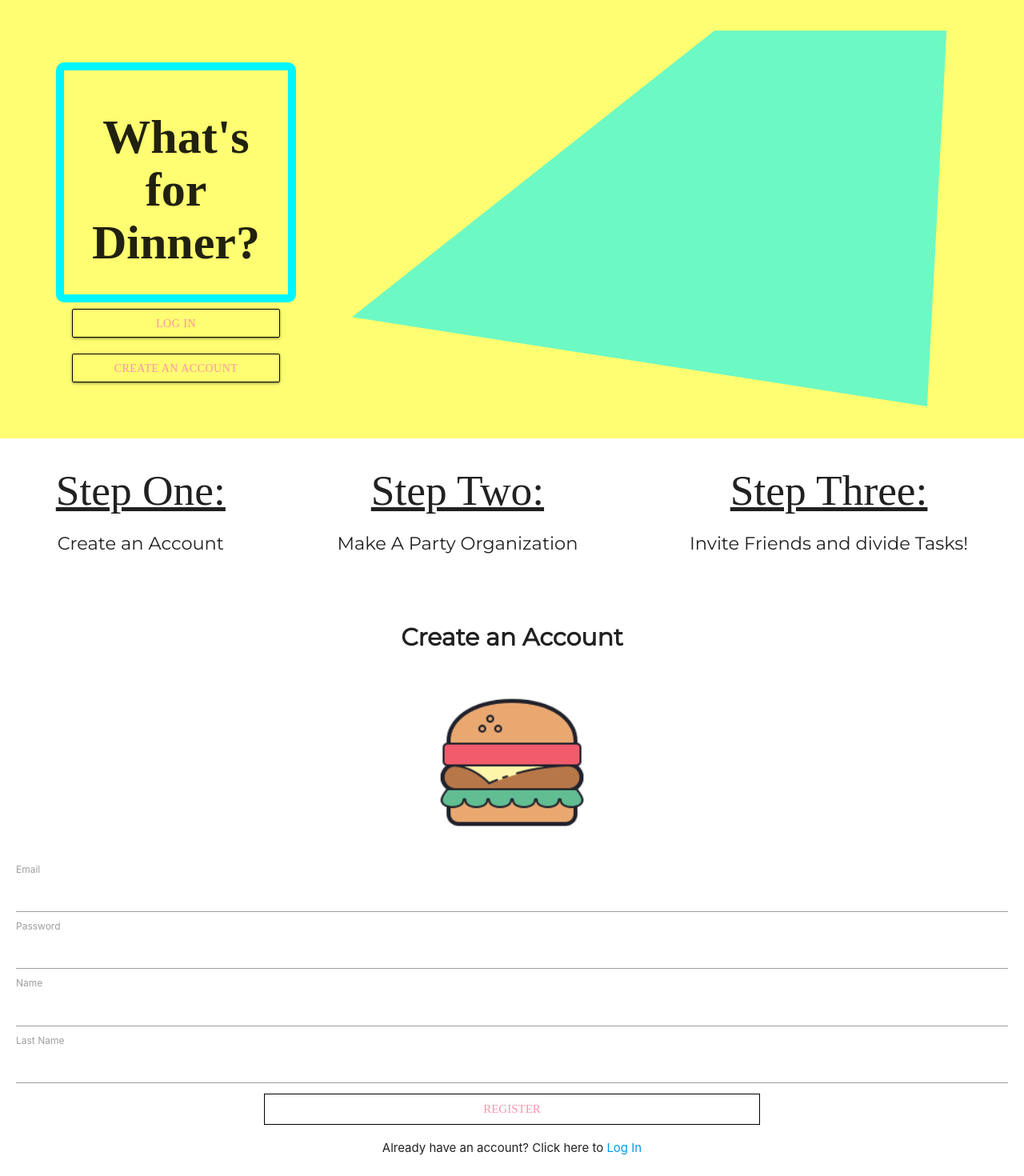
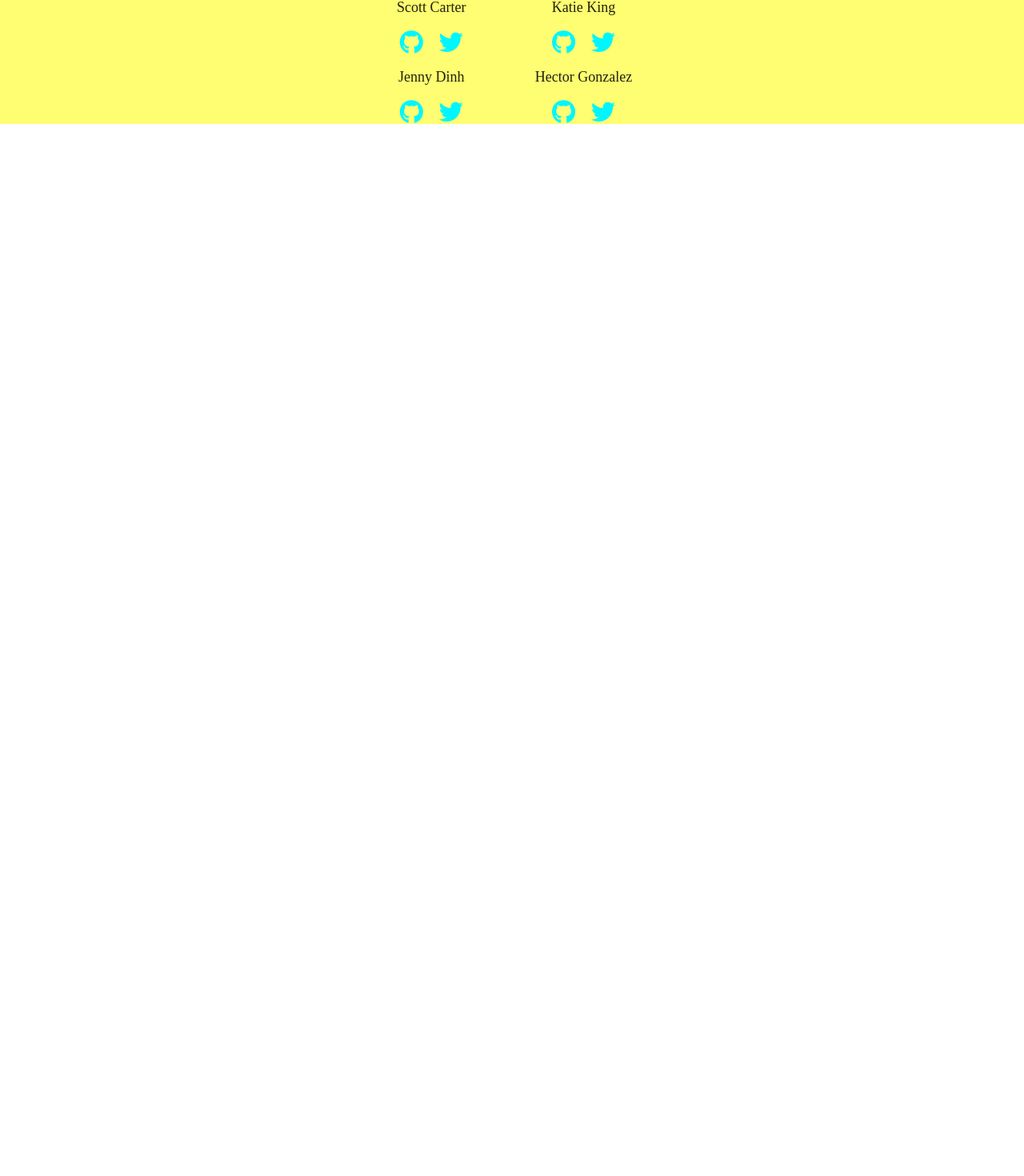
Before and after one commit to whats-for-dinner-juno/teamFoodie, a React (Create React App) app: page /signup in a window 1280 px wide. Shown: the part 92-1562 px from the top of the page at 80% size. After the commit the page ends 800 px from the top, so only its background shows below. Built offline with nearby package versions, Linux system fonts and the light colour scheme; a web font is replaced by a local one.

Commit message:
added router to account page

```diff
--- a/src/components/App.js
+++ b/src/components/App.js
@@ -10,7 +10,7 @@ import Login from './authenication/Login';
 import SignUp from './authenication/SignUp';
 import { BrowserRouter as Router, NavLink, Link, Route, Switch } from 'react-router-dom';
 import Referral from './Referral';
-
+import Account from './authenication/Account'
 
 class App extends Component {
   render() {
@@ -18,10 +18,12 @@ class App extends Component {
 
     <Router basename={process.env.PUBLIC_URL}>
       <div className="App">
-        <Route path="/" component={HomePage} />
-        <Route path="/login" component={Login} />
-        <Route path="/signup" component={SignUp} />
+        <Switch>
+        <Route exact path="/" component={HomePage} />
+        <Route path="/account" component={Account} />
         <Route path="/createparty" component={PartyName} />
+        </Switch>
+
         {/* importing just for test purposes */}
         {/* <Search /> */}
         {/* <Referral /> */}
--- a/src/components/HomePage.js
+++ b/src/components/HomePage.js
@@ -6,12 +6,12 @@ class HomePage extends Component {
     render() {
         return(
         <div>
-            <div className="">
+            <div id="landingPage">
                 <div class="heroContainer">
                     <div className="headerText">
                         <h1>What's for Dinner?</h1>
-                        <Link to="/login" ><button className="btn login">Log In</button></Link>
-                        <Link to="/signup"><button className="btn create"> Create an Account</button></Link>
+                        <Link to="/account/login" ><button className="btn login">Log In</button></Link>
+                        <Link to="/account/signup"><button className="btn create"> Create an Account</button></Link>
                     </div>
                     <div class="inner"></div>
                 </div>
--- a/src/components/authenication/Account.js
+++ b/src/components/authenication/Account.js
@@ -1,16 +1,20 @@
 import React, { Component } from 'react';
 import Login from './Login';
 import SignUp from './SignUp';
-import {BrowserRouter as Router, Route, Link } from 'react-router-dom';
+import {BrowserRouter as Router, Route, Link, Switch } from 'react-router-dom';
 
 class Account extends Component {
     render() {
         return(
             <div className="authenication">
-                <Router>
-                    <Route path="" component={Login}></Route>
-                    <Route path="" component={SignUp}></Route>
-                </Router>
+                <Switch>
+                    <Route path="/account/login" component={Login} />
+                    <Route path="/account/signup" component={SignUp} />
+                </Switch>
+                {/* <Router>
+                    <Route path="/login" component={Login}></Route>
+                    <Route path="/signup" component={SignUp}></Route>
+                </Router> */}
             </div>
         )
     }
--- a/src/components/authenication/Login.js
+++ b/src/components/authenication/Login.js
@@ -7,7 +7,6 @@ import Swal from 'sweetalert2';
 import PartyName from './../partyGroup/PartyName';
 
 class Login extends Component{
-
     constructor(props){
         super(props);
         this.state = {
@@ -39,7 +38,6 @@ class Login extends Component{
     // store the value of the onChange functions and compare them to the login names and passwords in the firebase database.
     // if the login matches that, set the user to the specified firebase parent node.
     // display the user name in the corner and display their database information
-
 
     handleChange = (event) => {
         this.setState({
@@ -99,16 +97,14 @@ class Login extends Component{
           });
     }
 
-
-
     signOut = () => firebase.auth().signOut();
 
     render(){
-        {console.log(this.state.loggedIn)}
-        return(
-            <form className="formContainer">
+        let loginpage =
+        <div>
             <h4>Login to your Account</h4>
             <img className="icon" src={HamIcon} alt="login icon" />
+
             <div className="email">
                 <label htmlFor="email">username</label>
                 <input
@@ -131,13 +127,18 @@ class Login extends Component{
         <div className="wrapperBtn">
                 <button onClick={this.handleClick} className="signInBtn"><span>Log Me In</span></button>
                 <button onClick={this.handleClickAnonymously} className="signInBtn"><span><Link to="/createparty">Log In Anonymously</Link></span></button>
-                    <button onClick={this.signOut}>sign out</button>
             </div>
+            <p>Don't have one? Click here to <Link to="/account/signup">Register</Link></p>
             <p>--OR--</p>
-
+        </div>
+        return(
+            <form className="formContainer">
+                {this.state.loggedIn ? <div></div> :loginpage}
                 {this.state.loggedIn ? (
                 <div>
                     <h1>Welcome {firebase.auth().currentUser.displayName}</h1>
+                    <button className="btn " onClick={this.signOut}>sign out</button>
+                    <PartyName />
                 </div>
                 ) : (
                 <StyledFirebaseAuth
@@ -146,7 +147,6 @@ class Login extends Component{
                 />
                 )}
 
-                <p>Don't have one? Click here to <Link to="signup">Register</Link></p>
             </form>
         )
     }
--- a/src/components/authenication/SignUp.js
+++ b/src/components/authenication/SignUp.js
@@ -65,7 +65,7 @@ class SignUp extends Component {
                     <div className="wrapperBtn">
                         <button className="signUpBtn" onClick={this.signUp}><span>Register</span></button>
                     </div>
-                    <p>Already have an account? Click here to <Link to="/login">Log In</Link></p>
+                    <p>Already have an account? Click here to <Link to="/account/login">Log In</Link></p>
                 </form>
             </div>
         )
--- a/src/styles/sass/_party.scss
+++ b/src/styles/sass/_party.scss
@@ -30,7 +30,7 @@
 }
 
 .partyNameContent {
-    font: 400 2rem $bodyFont;
+    font: 400 1.4rem $bodyFont;
 }
 .partyForm,
 .refForm {
```
Also changed, not shown: src/assets/forksnknifes.jpg (added). Lines whose indentation alone changed are shown as unchanged.
